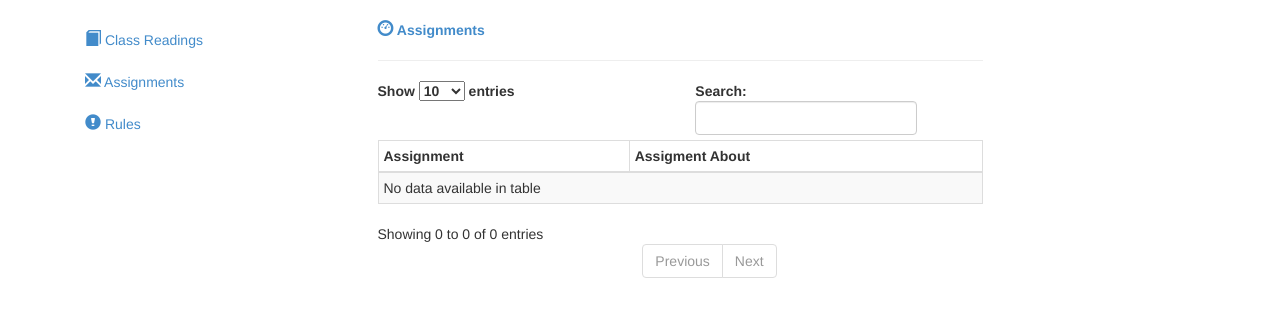
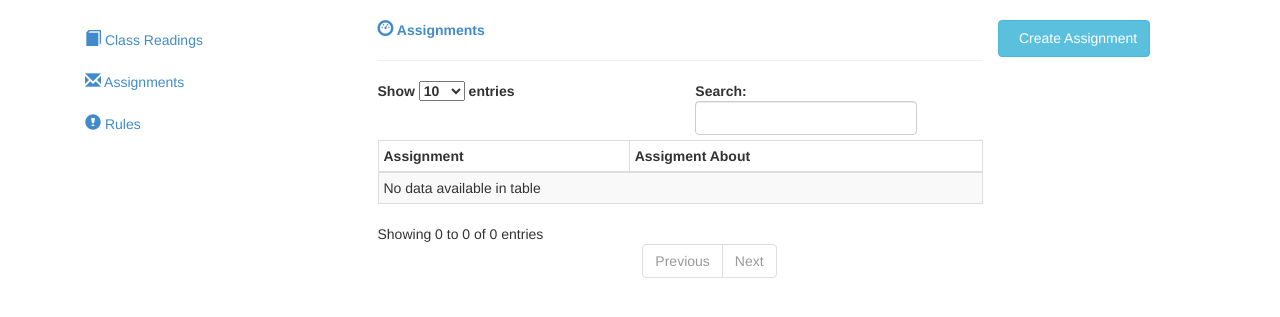
Before and after one commit to lynnUg/wopa_site, a Django app: page / in a window 1280 px wide. Shown: the part 51-368 px from the top of the page. Run offline with Django 3.2, Linux system fonts and the light colour scheme; the visitor is signed in with stand-in values (Sample User, id 1); data that the repository does not hold is empty; some libraries are stand-ins or nearby versions.

Commit message:
adding create buttons

```diff
--- a/templates/wopa_submitter/assignments/list.html
+++ b/templates/wopa_submitter/assignments/list.html
@@ -1,5 +1,6 @@
 {% extends "wopa_submitter/base.html" %}
 {% block content %}
+ <button id="btn-create" type="button" class="btn btn-info" onclick="window.location.href='/createassignment'"><i class="icon-hand-right"></i> &nbsp Create Assignment</button>
     <div class="col-md-9">
         <a href="#"><strong><i class="glyphicon glyphicon-dashboard"></i> Assignments</strong></a>
         <hr>
--- a/templates/wopa_submitter/readings/list.html
+++ b/templates/wopa_submitter/readings/list.html
@@ -1,5 +1,6 @@
 {% extends "wopa_submitter/base.html" %}
 {% block content %}
+ <button id="btn-create" type="button" class="btn btn-info" onclick="window.location.href='/createreading'"><i class="icon-hand-right"></i> &nbsp Create Reading</button>
     <div class="col-md-9">
         <a href="#"><strong><i class="glyphicon glyphicon-dashboard"></i> Assignments</strong></a>
         <hr>
```
